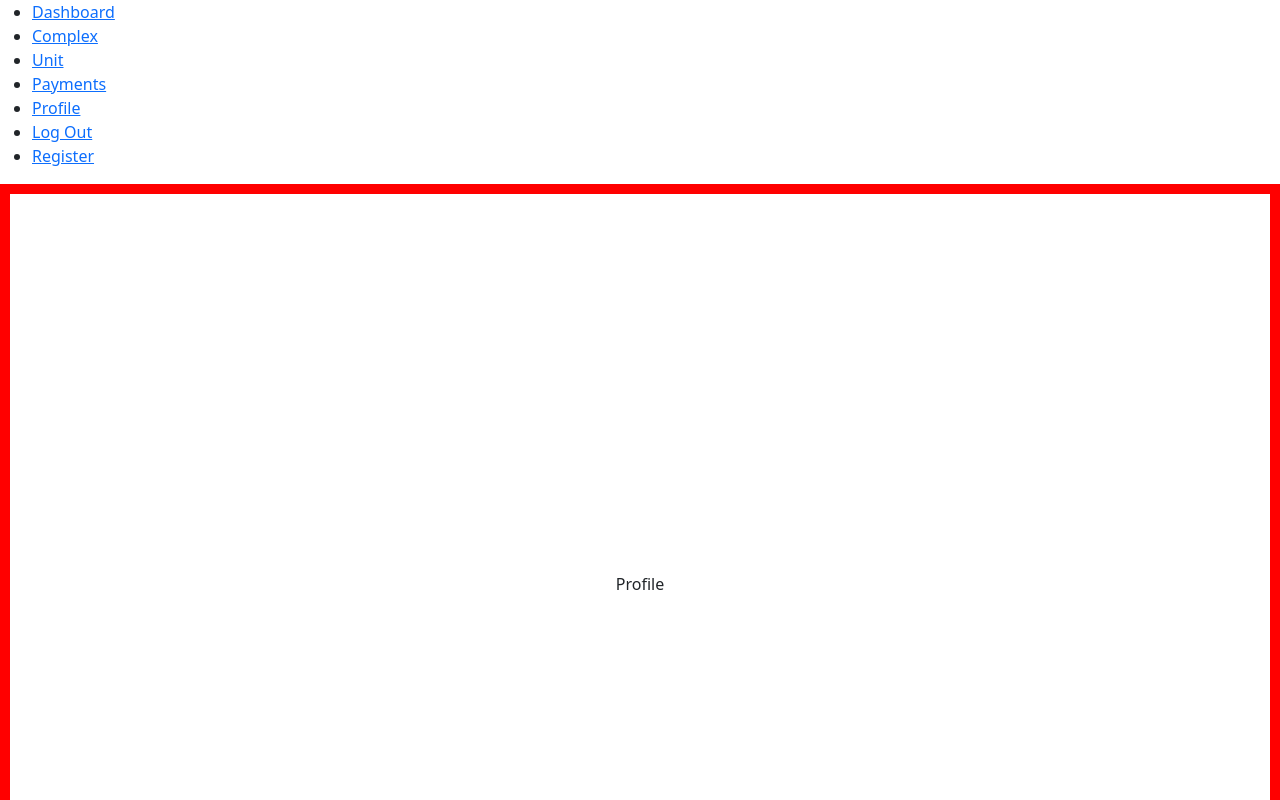
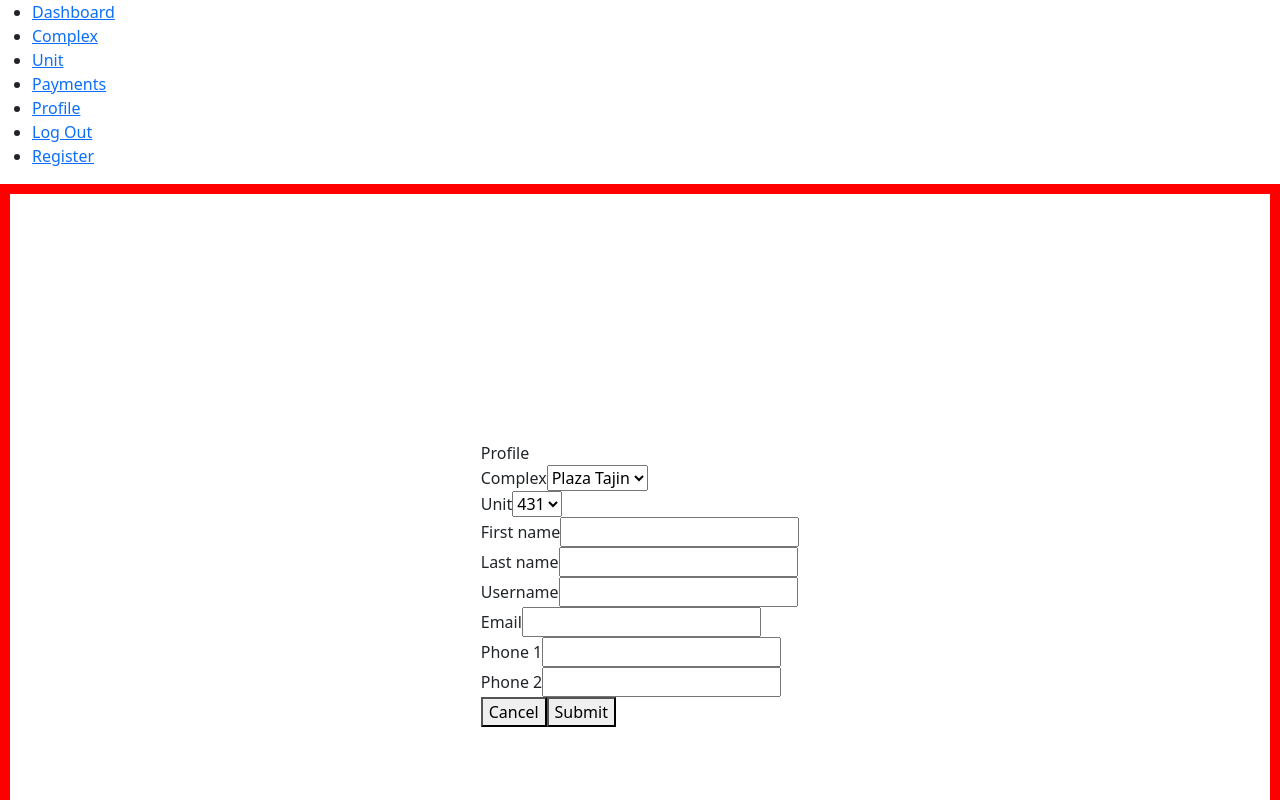
Before and after one commit to jmerlosrepo/neighborhood, a React (Vite) app: page /profile in a window 1280 px wide. Shown: the top 800 px of the page. Built offline with nearby package versions, Linux system fonts and the light colour scheme.

Commit message:
Profile form added

```diff
--- a/src/pages/Profile/Profile.tsx
+++ b/src/pages/Profile/Profile.tsx
@@ -1,5 +1,70 @@
+import Form from "../../components/common/Form/Form";
+import SelectField from "../../components/common/InputFields/SelectFiled/SelectField";
+import TextField from "../../components/common/InputFields/TextField/TextField";
+import { textInputType } from "../../enums";
+
 const Profile = () => {
-  return <div>Profile</div>;
+  const handleSubmit = () => {};
+  const handleCancel = () => {};
+
+  return (
+    <Form
+      id="profileForm"
+      name="profileForm"
+      title="Profile"
+      onSubmit={handleSubmit}
+      onCancel={handleCancel}
+    >
+      <SelectField
+        id="profileComplex"
+        label="Complex"
+        name="profileComplex"
+        options={[{ id: "1", text: "Plaza Tajin" }]}
+      />
+      <SelectField
+        id="profileUnit"
+        label="Unit"
+        name="profileUnit"
+        options={[{ id: "1", text: "431" }]}
+      />
+      <TextField
+        id="profileFirstName"
+        inputType={textInputType.text}
+        label="First name"
+        name="profileFirstName"
+      />
+      <TextField
+        id="profileLastName"
+        inputType={textInputType.text}
+        label="Last name"
+        name="profileLastName"
+      />
+      <TextField
+        id="profileUsername"
+        inputType={textInputType.text}
+        label="Username"
+        name="profileUsername"
+      />
+      <TextField
+        id="profileEmail"
+        inputType={textInputType.email}
+        label="Email"
+        name="profileEmail"
+      />
+      <TextField
+        id="profilePhone1"
+        inputType={textInputType.text}
+        label="Phone 1"
+        name="profilePhone1"
+      />
+      <TextField
+        id="profilePhone2"
+        inputType={textInputType.text}
+        label="Phone 2"
+        name="profilePhone2"
+      />
+    </Form>
+  );
 };
 
 export default Profile;
```
